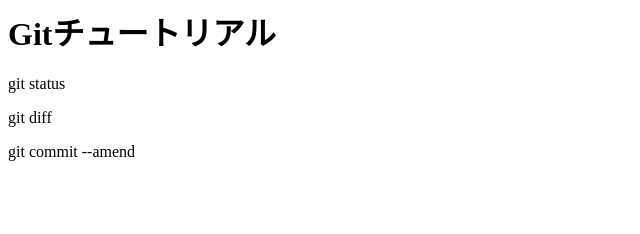
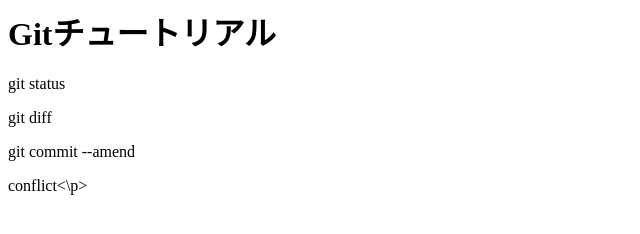
Before and after one commit to kenkou-daiichi/git_tutorial, a plain HTML site: page index.html in a window 1280 px wide. Shown: the full height of the page, 0-640 px from the left. Drawn offline with Linux system fonts and the light colour scheme.

Commit message:
conflictを追記

```diff
--- a/index.html
+++ b/index.html
@@ -2,3 +2,4 @@
 <p>git status</p>
 <p>git diff</p>
 <p>git commit --amend</p>
+<p>conflict<\p>
```
